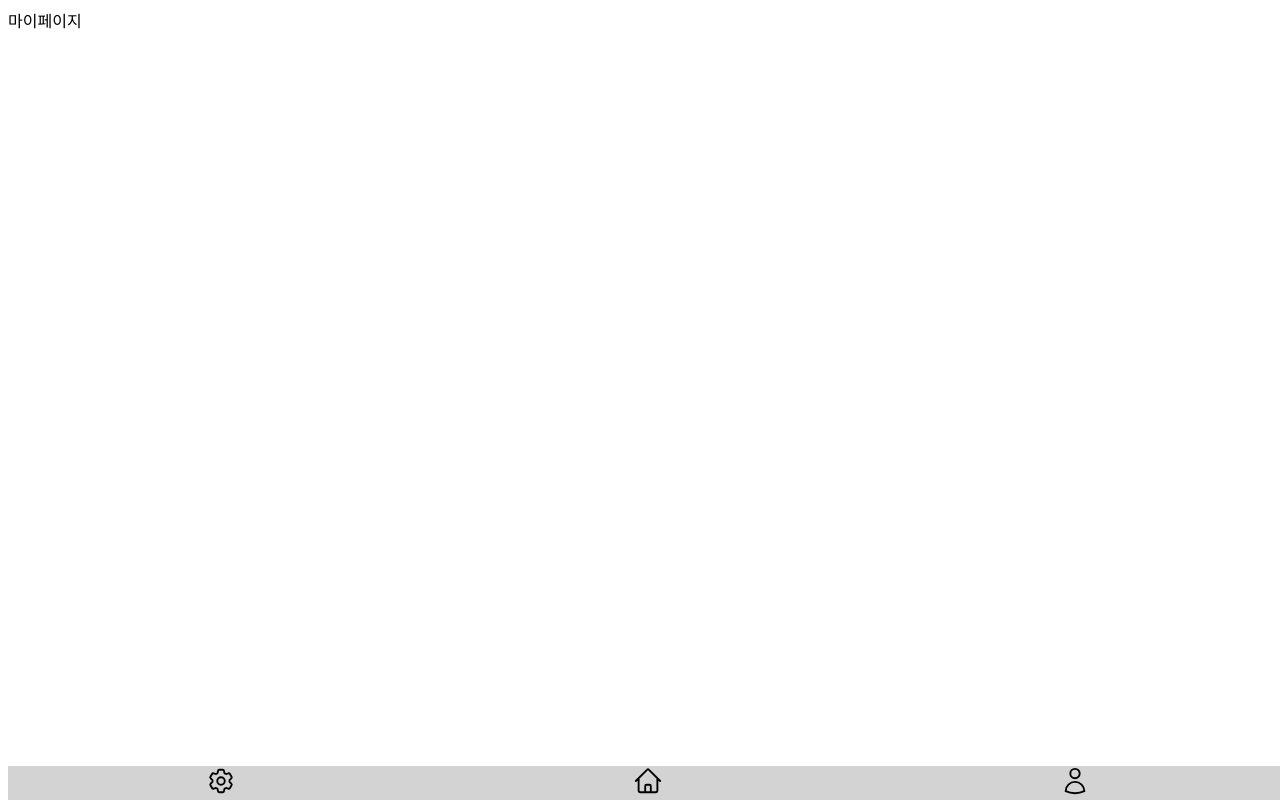
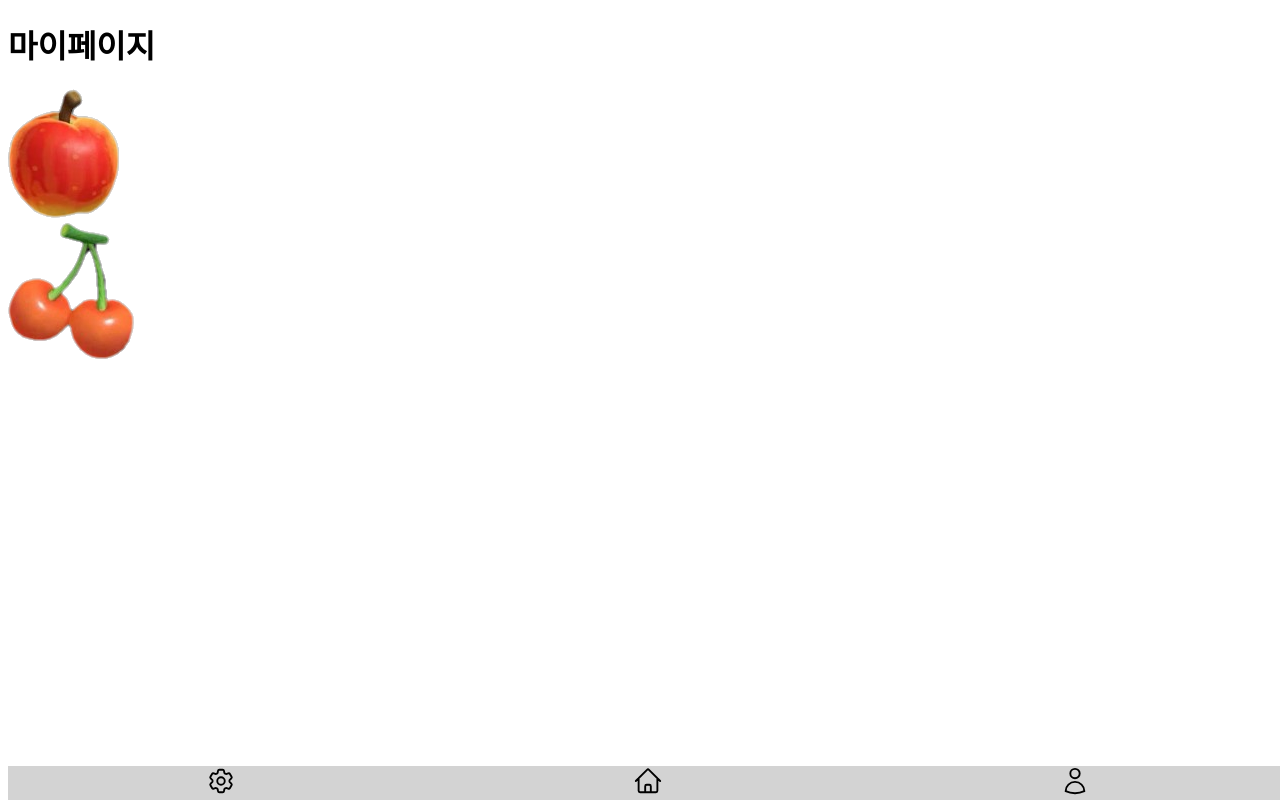
Before and after one commit to yewon2ee/emotional-forest, a React (Vite) app: page /my in a window 1280 px wide. Built offline with nearby package versions, Linux system fonts and the light colour scheme.

Commit message:
feat: mypage

```diff
--- /dev/null
+++ b/src/components/mypage/MyRecordItem.jsx
@@ -0,0 +1,16 @@
+import React from 'react'
+
+//마이페이지에서 개별 나무를 렌더딩 함
+// props -> image: 나무 이미지 onClick: 나무를 클릭했을때 실행 될 함수
+const MyRecordItem = ({image, onClick}) => {
+  return (
+    <div
+        className='my-record-item'
+        onClick={onClick} //postDetailpage로 이동하는 클릭 이벤트
+    >
+      <img src={image} alt="나무" /> {/*출력할 이미지 props로 전달*/}
+    </div>
+  )
+}
+
+export default MyRecordItem;
--- /dev/null
+++ b/src/components/mypage/MyTreeList.jsx
@@ -0,0 +1,19 @@
+import React from 'react'
+import MyRecordItem from './MyRecordItem';
+
+//Mypage 안에 있는 dummyData를 props로 전달받음
+const MyTreeList = ({data, onItemClick}) => {
+  return (
+    <div>
+    {/*더미데이터 배열을 map을 이용해서 랜더링*/}
+        {data.map((item)=>(
+          <MyRecordItem
+            key={item.id}
+            image={item.image} //이미지 경로 전달
+            onClick={()=> onItemClick(item.id)} />
+        ))}
+    </div>
+  )
+}
+
+export default MyTreeList;
--- a/src/pages/MyPage.jsx
+++ b/src/pages/MyPage.jsx
@@ -1,10 +1,27 @@
 import React from 'react'
 import BottomNav from '../components/common/BottomNav';
+import MyTreeList from '../components/mypage/MyTreeList';
+
+import apple from "../assets/fruit/apple.png"
+import cherry from '../assets/fruit/cherry.png'
+/*테스트용 더미 데이터- API 연동 전이니까*/
+const dummyData = [
+  { id: 1, image: apple},
+  { id: 2, image: cherry},
+];
 
 const MyPage = () => {
+  //각각의 나무를 클릭-> 콘솔 출력 (페이지로 이동하는 함수는 아직 안함)
+  const HandleTreeClick = (id) =>{
+    console.log(`클릭한 나무의 아이디는 : ${id}`);
+  };
+
   return (
     <div>
-      마이페이지
+      <h1>마이페이지</h1>
+
+      {/*MyTreeList에 데이터랑 클릭 이벤트를 넘겨줘야함*/}
+      <MyTreeList data={dummyData} onItemClick={HandleTreeClick}/>
       <BottomNav/>
     </div>
   )
```
